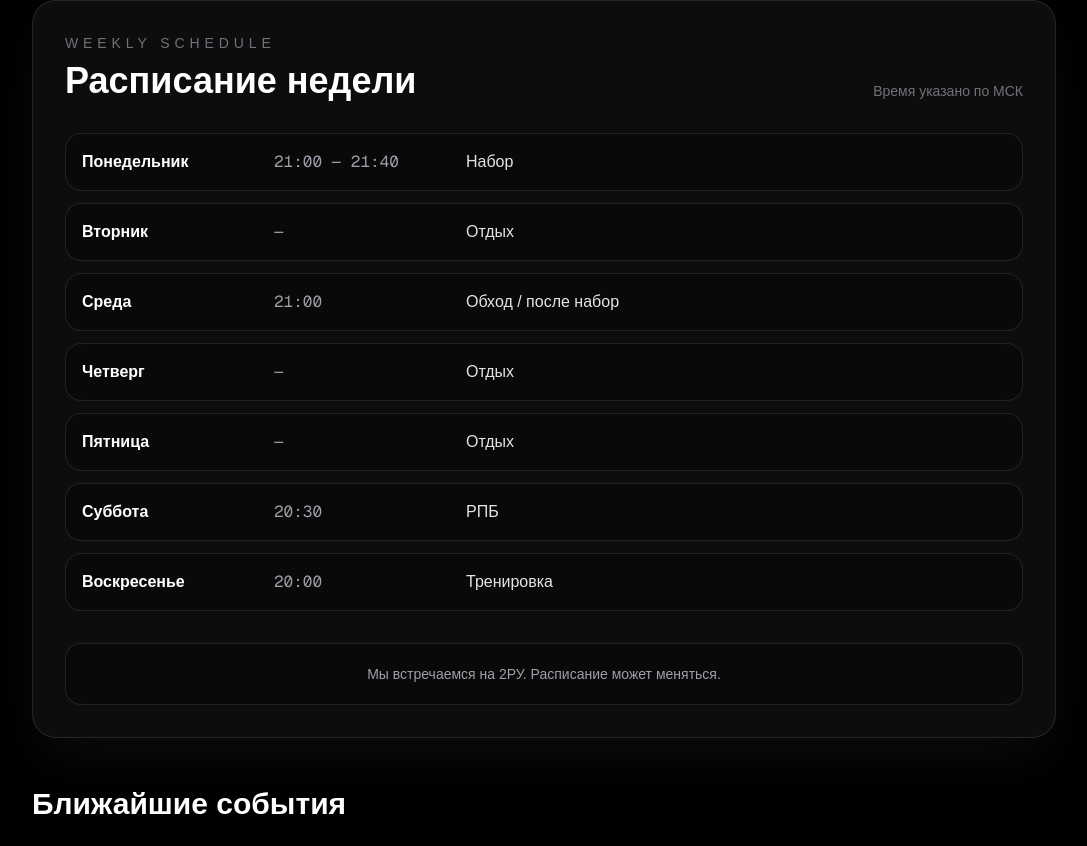
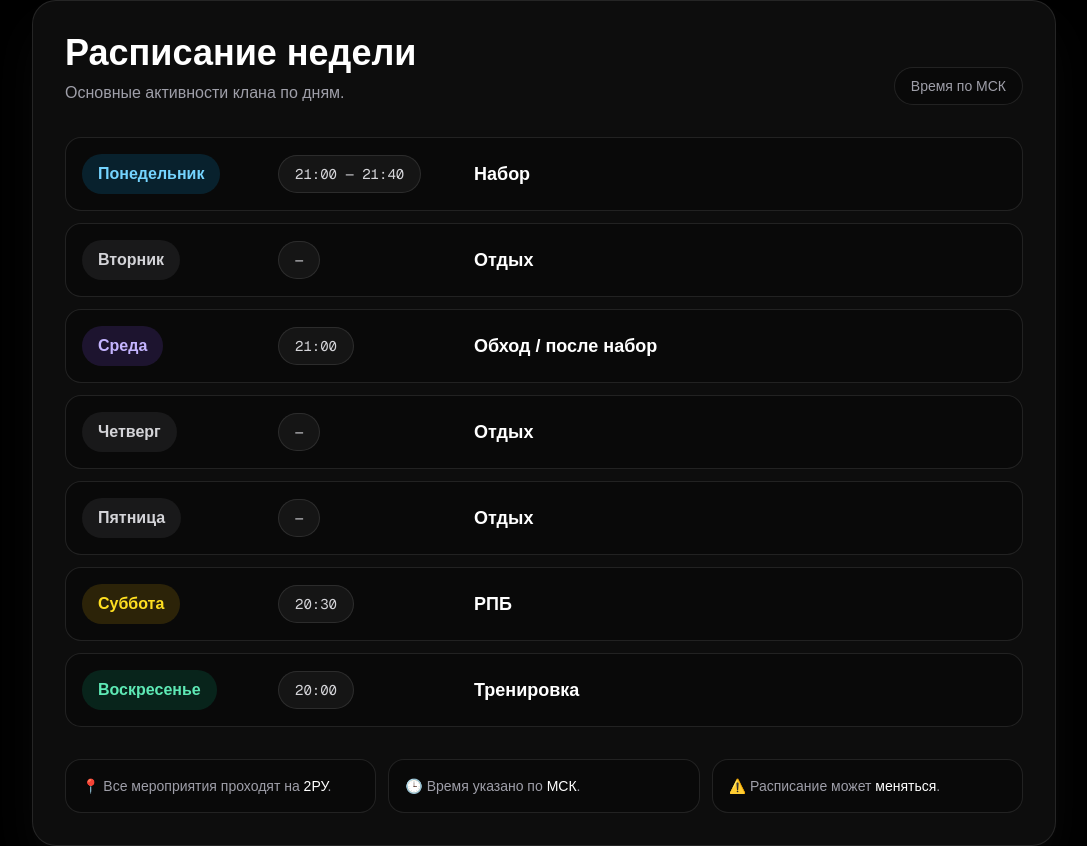
Before and after one commit to ZUMAXI/egc-site, a Next.js app: page /events in a window 1280 px wide. Shown: the part 274-1120 px from the top of the page, without its empty margins (96-1183 px from the left). Built offline with nearby package versions, Linux system fonts and the light colour scheme; no server answers; the database is empty.

Commit message:
Polish events schedule

```diff
--- a/src/app/events/page.tsx
+++ b/src/app/events/page.tsx
@@ -4,13 +4,13 @@ import EventsTabs from "./EventsTabs";
 export const dynamic = "force-dynamic";
 
 const schedule = [
-  { day: "Понедельник", time: "21:00 — 21:40", name: "Набор" },
-  { day: "Вторник", time: "—", name: "Отдых" },
-  { day: "Среда", time: "21:00", name: "Обход / после набор" },
-  { day: "Четверг", time: "—", name: "Отдых" },
-  { day: "Пятница", time: "—", name: "Отдых" },
-  { day: "Суббота", time: "20:30", name: "РПБ" },
-  { day: "Воскресенье", time: "20:00", name: "Тренировка" },
+  { day: "Понедельник", time: "21:00 — 21:40", name: "Набор", accent: "bg-sky-500/15 text-sky-300" },
+  { day: "Вторник", time: "—", name: "Отдых", accent: "bg-zinc-500/15 text-zinc-300" },
+  { day: "Среда", time: "21:00", name: "Обход / после набор", accent: "bg-violet-500/15 text-violet-300" },
+  { day: "Четверг", time: "—", name: "Отдых", accent: "bg-zinc-500/15 text-zinc-300" },
+  { day: "Пятница", time: "—", name: "Отдых", accent: "bg-zinc-500/15 text-zinc-300" },
+  { day: "Суббота", time: "20:30", name: "РПБ", accent: "bg-yellow-500/15 text-yellow-300" },
+  { day: "Воскресенье", time: "20:00", name: "Тренировка", accent: "bg-emerald-500/15 text-emerald-300" },
 ];
 
 export default async function EventsPage() {
@@ -28,37 +28,53 @@ export default async function EventsPage() {
           Сборы, РПБ, тренировки, обходы и другие активности клана.
         </p>
 
-        <section className="mb-12 rounded-3xl border border-white/10 bg-white/5 p-8 shadow-2xl shadow-white/5 backdrop-blur">
-          <div className="mb-8 flex flex-col gap-2 md:flex-row md:items-end md:justify-between">
+        <section className="mb-12 rounded-3xl border border-white/10 bg-white/5 p-6 shadow-2xl shadow-white/5 backdrop-blur md:p-8">
+          <div className="mb-8 flex flex-col gap-3 md:flex-row md:items-end md:justify-between">
             <div>
-              <p className="text-sm uppercase tracking-[0.35em] text-zinc-500">
-                Weekly schedule
+              <h2 className="text-4xl font-black">Расписание недели</h2>
+              <p className="mt-2 text-zinc-400">
+                Основные активности клана по дням.
               </p>
-              <h2 className="mt-2 text-4xl font-black">Расписание недели</h2>
             </div>
 
-            <p className="text-sm text-zinc-500">
-              Время указано по МСК
-            </p>
+            <div className="rounded-full border border-white/10 bg-black/30 px-4 py-2 text-sm text-zinc-400">
+              Время по МСК
+            </div>
           </div>
 
           <div className="grid gap-3">
             {schedule.map((item) => (
               <div
                 key={item.day}
-                className="grid gap-3 rounded-2xl border border-white/10 bg-black/30 p-4 transition hover:bg-white/10 md:grid-cols-[180px_180px_1fr] md:items-center"
+                className="grid gap-4 rounded-2xl border border-white/10 bg-black/30 p-4 transition hover:-translate-y-0.5 hover:bg-white/10 md:grid-cols-[180px_180px_1fr] md:items-center"
               >
-                <div className="font-bold text-white">{item.day}</div>
+                <div className={`w-fit rounded-full px-4 py-2 font-bold ${item.accent}`}>
+                  {item.day}
+                </div>
 
-                <div className="font-mono text-zinc-400">{item.time}</div>
+                <div className="w-fit rounded-full border border-white/10 bg-white/5 px-4 py-2 font-mono text-sm text-zinc-300">
+                  {item.time}
+                </div>
 
-                <div className="text-zinc-200">{item.name}</div>
+                <div className="text-lg font-semibold text-white">
+                  {item.name}
+                </div>
               </div>
             ))}
           </div>
 
-          <div className="mt-8 rounded-2xl border border-white/10 bg-black/30 p-5 text-center text-sm text-zinc-400">
-            Мы встречаемся на 2РУ. Расписание может меняться.
+          <div className="mt-8 grid gap-3 md:grid-cols-3">
+            <div className="rounded-2xl border border-white/10 bg-black/30 p-4 text-sm text-zinc-400">
+              📍 Все мероприятия проходят на <span className="text-white">2РУ</span>.
+            </div>
+
+            <div className="rounded-2xl border border-white/10 bg-black/30 p-4 text-sm text-zinc-400">
+              🕒 Время указано по <span className="text-white">МСК</span>.
+            </div>
+
+            <div className="rounded-2xl border border-white/10 bg-black/30 p-4 text-sm text-zinc-400">
+              ⚠️ Расписание может <span className="text-white">меняться</span>.
+            </div>
           </div>
         </section>
 
```
